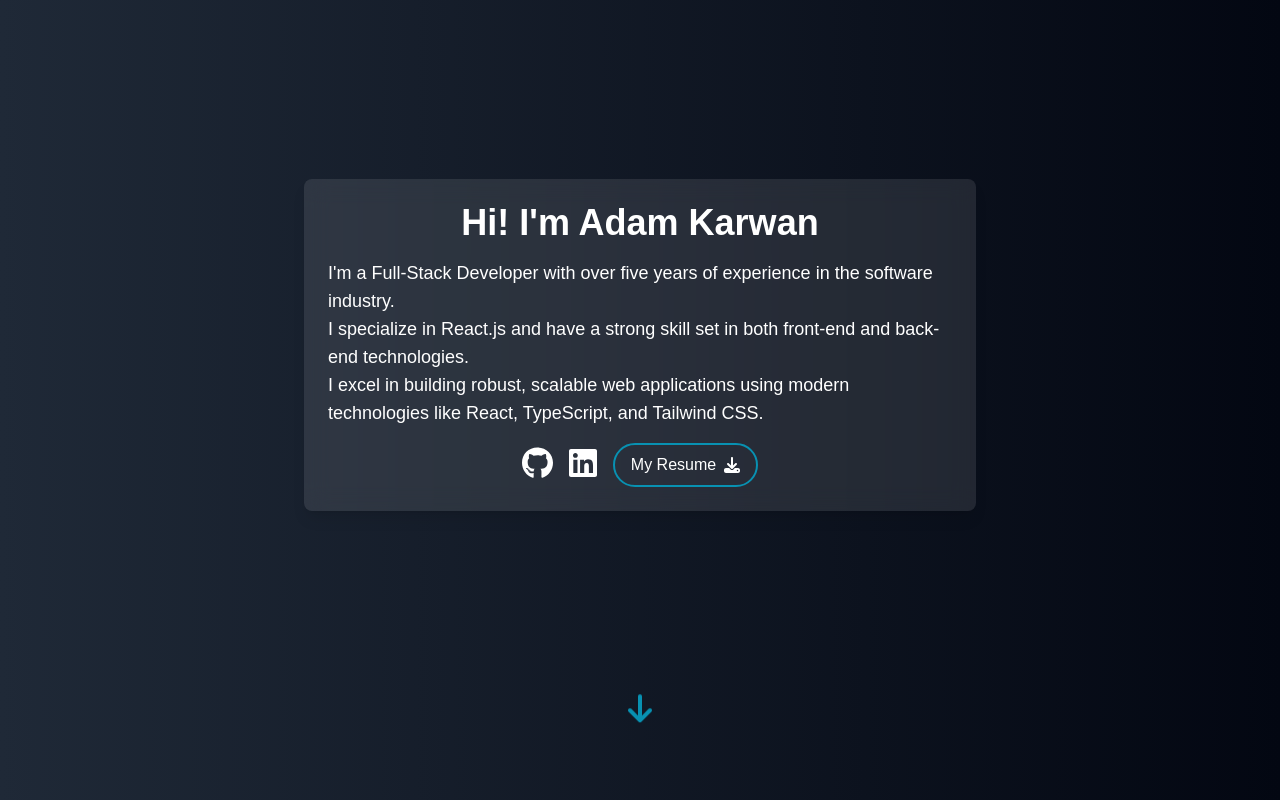
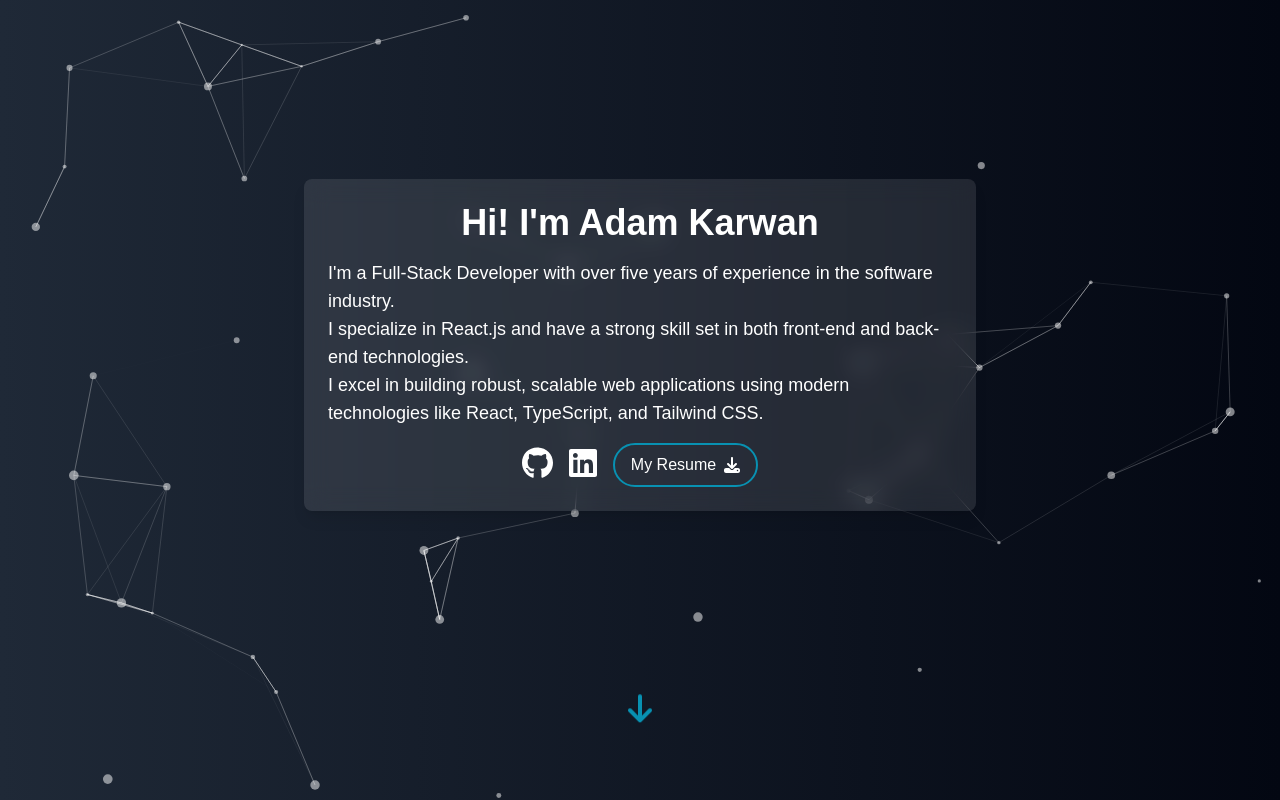
Before and after one commit to AdamKarwan/AdamKarwan.github.io, a Next.js app: page / in a window 1280 px wide. Shown: the top 800 px of the page. Built offline with nearby package versions, Linux system fonts and the light colour scheme.

Commit message:
add particle background

```diff
--- /dev/null
+++ b/app/components/ParticlesBackground/ParticlesBackground.tsx
@@ -0,0 +1,98 @@
+"use client";
+import Particles, { initParticlesEngine } from "@tsparticles/react";
+import { loadSlim } from "@tsparticles/slim";
+import React, { useEffect, useRef, useState } from "react";
+
+const ParticlesBackground: React.FC = () => {
+  const [isInView, setIsInView] = useState(false);
+  const particleContainerRef = useRef<HTMLDivElement>(null);
+  useEffect(() => {
+    initParticlesEngine(async (engine) => {
+      await loadSlim(engine);
+    });
+    // only want to render the particles when the container is on the screen
+    const observer = new IntersectionObserver(
+      ([entry]) => {
+        setIsInView(entry.isIntersecting);
+      },
+      { threshold: 0 }
+    );
+    particleContainerRef.current &&
+      observer.observe(particleContainerRef.current);
+    return () => {
+      observer.disconnect();
+    };
+  }, []);
+
+  return (
+    <div ref={particleContainerRef} className="absolute w-full h-full">
+      {isInView && (
+        <Particles
+          className="h-full w-full"
+          id="tsparticles"
+          options={{
+            fpsLimit: 120,
+            pauseOnOutsideViewport: true,
+            interactivity: {
+              events: {
+                onClick: {
+                  enable: true,
+                  mode: "push",
+                },
+                onHover: {
+                  enable: true,
+                  mode: "grab",
+                },
+              },
+              modes: {
+                push: {
+                  quantity: 4,
+                },
+              },
+            },
+            particles: {
+              color: {
+                value: "#ffffff",
+              },
+              links: {
+                color: "#ffffff",
+                distance: 150,
+                enable: true,
+                opacity: 0.5,
+                width: 1,
+              },
+              move: {
+                direction: "none",
+                enable: true,
+                outModes: {
+                  default: "bounce",
+                },
+                random: false,
+                speed: 6,
+                straight: false,
+              },
+              number: {
+                density: {
+                  enable: true,
+                },
+                value: 100,
+              },
+              opacity: {
+                value: 0.5,
+              },
+              shape: {
+                type: "circle",
+              },
+              size: {
+                value: { min: 1, max: 5 },
+              },
+            },
+            fullScreen: false,
+          }}
+        />
+      )}
+    </div>
+  );
+};
+
+export default ParticlesBackground;
--- a/app/components/ScrollToExperienceButton.tsx/ScrollToExperienceButton.tsx
+++ b/app/components/ScrollToExperienceButton.tsx/ScrollToExperienceButton.tsx
@@ -27,7 +27,7 @@ const ScrollToExperienceButton = () => {
       type="button"
       title='Scroll to "Work Experience"'
     >
-      <FontAwesomeIcon icon={faArrowDown} size="2x" />
+      <FontAwesomeIcon className="h-8" icon={faArrowDown} size="2x" />
     </button>
   );
 };
--- a/app/page.tsx
+++ b/app/page.tsx
@@ -2,6 +2,7 @@ import { faGithub, faLinkedin } from "@fortawesome/free-brands-svg-icons";
 import { faDownload } from "@fortawesome/free-solid-svg-icons";
 import { FontAwesomeIcon } from "@fortawesome/react-fontawesome";
 import Experiences from "./components/Experiences/Experiences";
+import ParticlesBackground from "./components/ParticlesBackground/ParticlesBackground";
 import ScrollToExperienceButton from "./components/ScrollToExperienceButton.tsx/ScrollToExperienceButton";
 
 export default function Home() {
@@ -9,6 +10,7 @@ export default function Home() {
     <div className="min-h-screen bg-gradient-to-r from-gray-800 to-gray-950 text-white">
       <main className="flex flex-col items-center justify-center gap-8 px-4">
         <div className="flex min-h-screen flex-col items-center justify-center gap-3">
+          <ParticlesBackground />
           <div className="flex flex-grow items-center">
             <section
               id="about-me"
@@ -35,7 +37,7 @@ export default function Home() {
                   rel="noopener noreferrer"
                   className="text-white transition-all hover:scale-110 hover:text-gray-400"
                 >
-                  <FontAwesomeIcon icon={faGithub} size="2x" />
+                  <FontAwesomeIcon className="h-8" icon={faGithub} size="2x" />
                 </a>
                 <a
                   title="LinkedIn"
@@ -44,7 +46,11 @@ export default function Home() {
                   rel="noopener noreferrer"
                   className="text-white transition-all hover:scale-110 hover:text-gray-400"
                 >
-                  <FontAwesomeIcon icon={faLinkedin} size="2x" />
+                  <FontAwesomeIcon
+                    className="h-8"
+                    icon={faLinkedin}
+                    size="2x"
+                  />
                 </a>
                 <a
                   title="Download Resume"
@@ -56,7 +62,7 @@ export default function Home() {
                   My Resume
                   <FontAwesomeIcon
                     icon={faDownload}
-                    className="transition-all group-hover:scale-110"
+                    className="transition-all group-hover:scale-110 h-4"
                   />
                 </a>
               </div>
```
Also changed, not shown: package.json (+10 -7 lines), 1 other file (tests, documents, lock files or other folders).
